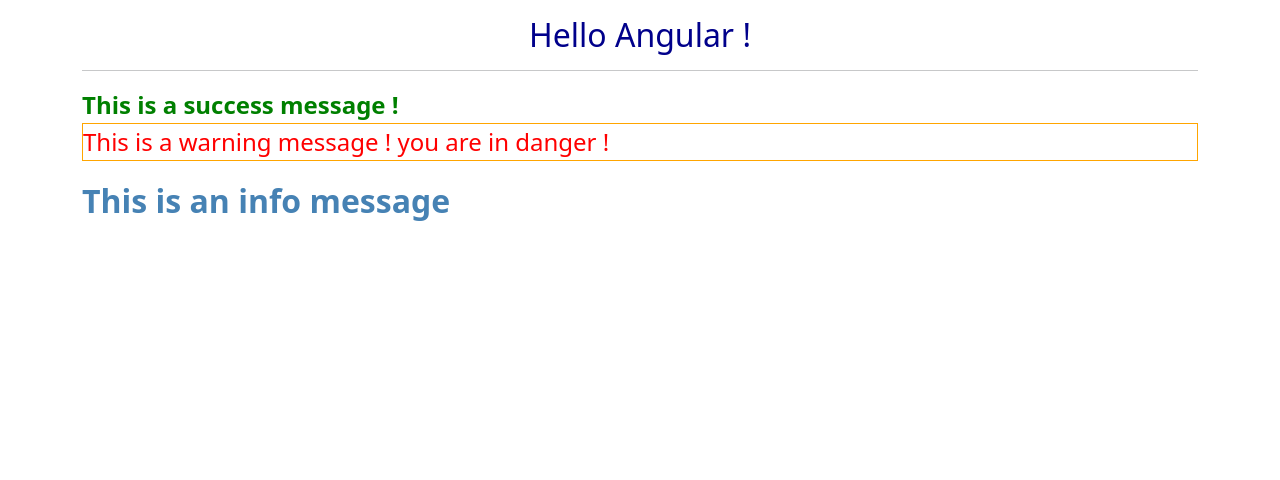
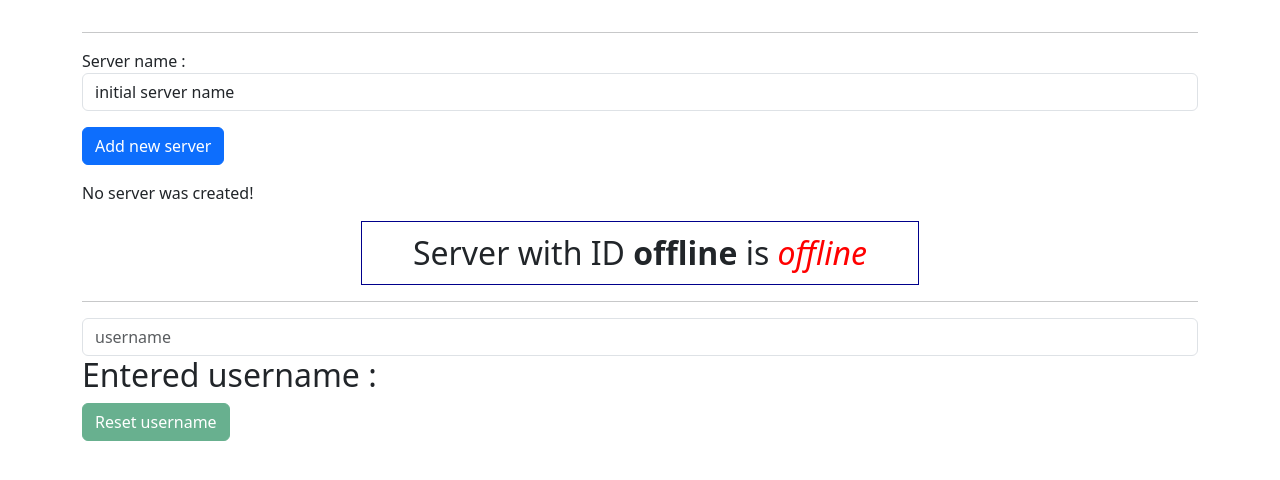
Before and after one commit to rachidamrani/my-first-angular-app, an Angular app: page / in a window 1280 px wide. Shown: the top 480 px of the page. Built offline with nearby package versions, Linux system fonts and the light colour scheme.

Commit message:
add data binding

```diff
--- a/src/app/app.component.html
+++ b/src/app/app.component.html
@@ -1,14 +1,49 @@
 <div class="container mt-3">
   <div class="row">
     <div class="col-xs-12">
-      <h3>Hello Angular !</h3>
-      <hr />
-      <app-success></app-success>
-      <div app-warning></div>
-      <info-component></info-component>
+      <!-- <app-success></app-success>
+        <div app-warning></div>
+        <info-component></info-component> -->
       <!-- <app-servers></app-servers> -->
       <!-- <div app-servers></div> -->
       <!-- <div class="app-servers"></div> -->
+      <hr />
+
+      <label>Server name : </label>
+      <!-- <input
+        type="text"
+        class="form-control"
+        (input)="onUpdateServerName($event)"
+      /> -->
+      <input type="text" class="form-control" [(ngModel)]="serverName" />
+      <button
+        class="btn btn-primary mt-3 mb-3"
+        [disabled]="!allowNewServer"
+        (click)="onCreateServer()"
+      >
+        Add new server
+      </button>
+      <!-- <p [innerText]="allowNewServer"></p> -->
+      <p>{{ serverCreationStatus }}</p>
+      <app-server></app-server>
+
+      <hr />
+
+      <input
+        type="text"
+        placeholder="username"
+        [(ngModel)]="username"
+        class="form-control"
+      />
+      <h2>Entered username : {{ username }}</h2>
+
+      <button
+        [disabled]="!username"
+        class="btn btn-success"
+        (click)="resetUserName()"
+      >
+        Reset username
+      </button>
     </div>
   </div>
 </div>
--- a/src/app/app.component.ts
+++ b/src/app/app.component.ts
@@ -12,4 +12,29 @@
   //   `,
   // ],
 })
-export class AppComponent {}
+export class AppComponent {
+  allowNewServer = false;
+  serverCreationStatus = 'No server was created!';
+  serverName = 'initial server name';
+
+  username = '';
+
+  constructor() {
+    setTimeout(() => {
+      this.allowNewServer = true;
+    }, 2000);
+  }
+
+  onCreateServer() {
+    this.serverCreationStatus =
+      'Server was created! Name is ' + this.serverName + '.';
+  }
+
+  onUpdateServerName(event: any) {
+    this.serverName = (<HTMLInputElement>event.target).value;
+  }
+
+  resetUserName() {
+    this.username = '';
+  }
+}
--- a/src/app/app.module.ts
+++ b/src/app/app.module.ts
@@ -4,15 +4,19 @@
 import { WarningComponent } from './warning/warning.component';
 import { SuccessComponent } from './success/success.component';
 import { InfoComponent } from './info/info.component';
+import { ServerComponent } from './server/server.component';
+
+import { FormsModule } from '@angular/forms';
 
 @NgModule({
   declarations: [
     AppComponent,
+    ServerComponent,
     WarningComponent,
     SuccessComponent,
     InfoComponent,
   ],
-  imports: [BrowserModule],
+  imports: [BrowserModule, FormsModule],
   providers: [],
   bootstrap: [AppComponent],
 })
--- /dev/null
+++ b/src/app/server/server.component.html
@@ -0,0 +1,5 @@
+<h3>
+  {{ true ? "Server" : "___" }} with ID
+  <strong>{{ getServerStatus() }}</strong> is
+  <em>{{ serverStatus }}</em>
+</h3>
--- /dev/null
+++ b/src/app/server/server.component.ts
@@ -0,0 +1,31 @@
+import { Component } from '@angular/core';
+
+@Component({
+  selector: 'app-server',
+  templateUrl: './server.component.html',
+  styles: [
+    `
+      h3 {
+        font-weight: '600';
+        border: 1px solid darkblue;
+        padding: 12px;
+        width: 50%;
+        text-align: center;
+        margin: 0 auto;
+        font-size: 2em;
+      }
+
+      em {
+        color: red;
+      }
+    `,
+  ],
+})
+export class ServerComponent {
+  serverId: number = 10;
+  serverStatus: string = 'offline';
+
+  getServerStatus(): string {
+    return this.serverStatus;
+  }
+}
```
